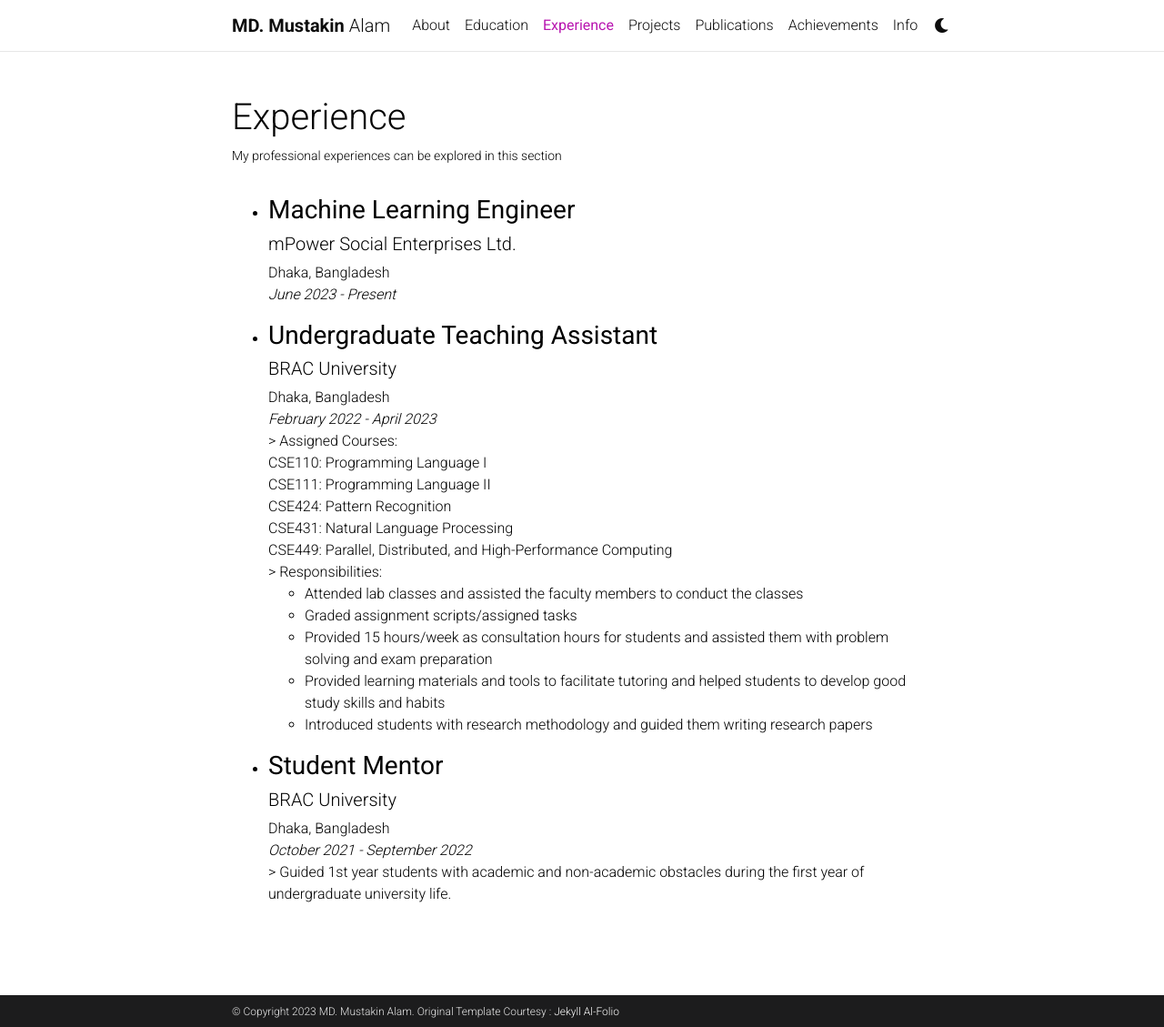
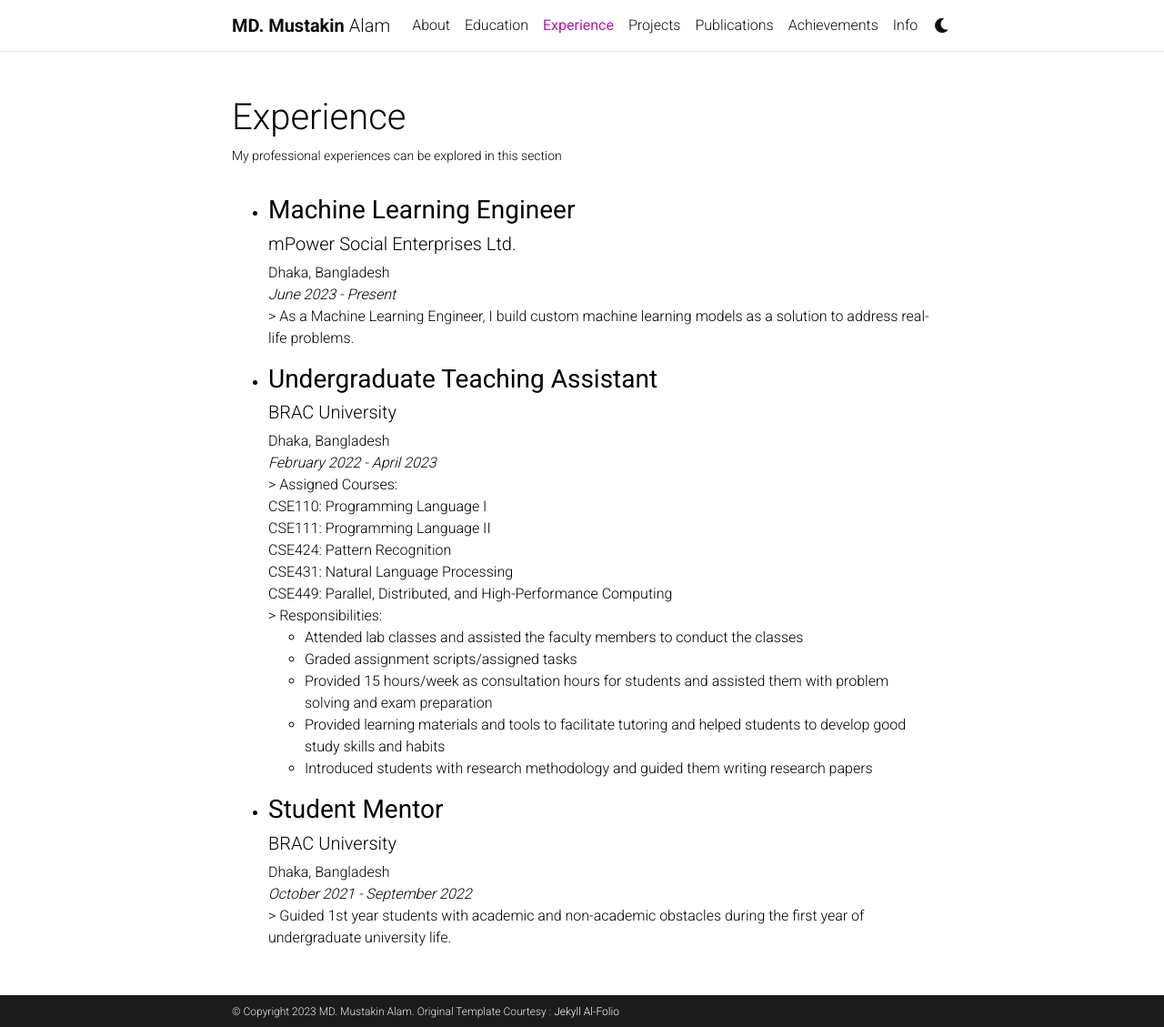
Before and after one commit to mustakinalam/mustakinalam.github.io, a Jekyll site: the page built from _pages/experience.md, in a window 1280 px wide and 1129 px high. Shown: the whole window at 91% size. Built offline with Jekyll 4.4.1, drawn with Linux system fonts in a browser that asks for light colours; comment, search, counter and statistics services are not loaded; a style sheet for code colours, icons or effects is not loaded.

Commit message:
Experience and CV update

```diff
--- a/_pages/experience.md
+++ b/_pages/experience.md
@@ -12,6 +12,8 @@ nav_order: 3
 <h5>mPower Social Enterprises Ltd.</h5>
 Dhaka, Bangladesh <br>
 <i>June 2023 - Present</i><br>
+
+> As a Machine Learning Engineer, I build custom machine learning models as a solution to address real-life problems. <br>
 
 <p>
 <li><h3><b>Undergraduate Teaching Assistant</b></h3></li>
```
Also changed, not shown: 1 other file.
